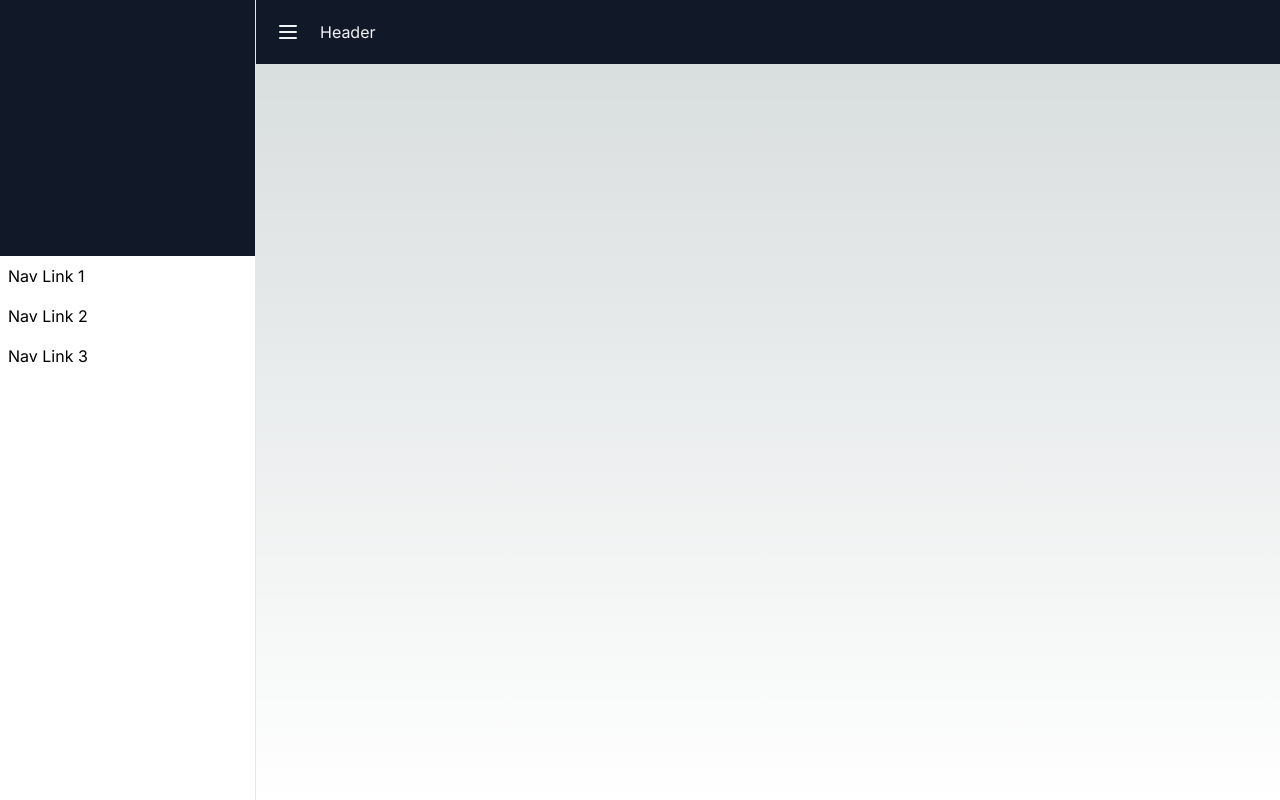
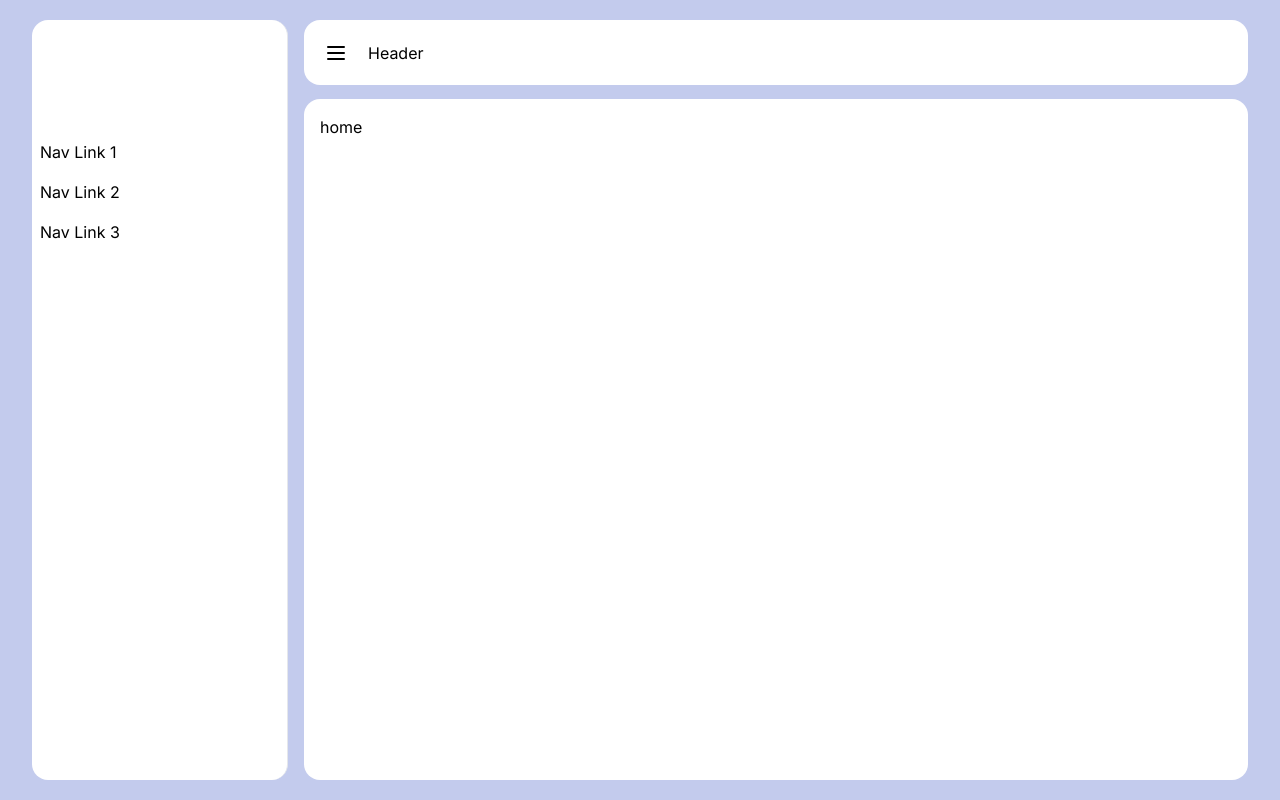
Before and after one commit to vijaysekar3626/asset-next, a Next.js app: page / in a window 1280 px wide. Built offline with nearby package versions, Linux system fonts and the light colour scheme.

Commit message:
layout changes

```diff
--- a/src/app/(wrap)/layout.tsx
+++ b/src/app/(wrap)/layout.tsx
@@ -1,5 +1,4 @@
-
-import CommLayout from '@/components/commonlayouts';
+import CommLayout from '@/components/Commonlayouts';
 
 function layout({ children }: { children: React.ReactNode}) {
   return (
--- a/src/app/Header.tsx
+++ b/src/app/Header.tsx
@@ -6,7 +6,7 @@ interface HeaderProps {
 
 const Header: React.FC<HeaderProps> = ({ toggleSidebar }) => {
   return (
-    <header className="flex items-center p-4 text-semibold text-gray-100 bg-gray-900">
+    <header className="flex items-center p-4 text-semibold bg-white rounded-2xl h-[100%]">
       <button className="p-1 mr-4" onClick={toggleSidebar}>
         <svg xmlns="http://www.w3.org/2000/svg" fill="none" viewBox="0 0 24 24" stroke="currentColor" className="h-6 w-6">
           <path strokeLinecap="round" strokeLinejoin="round" strokeWidth="2" d="M4 6h16M4 12h16M4 18h16" />
--- a/src/app/Sidebar.tsx
+++ b/src/app/Sidebar.tsx
@@ -6,9 +6,9 @@ interface SidebarProps {
 
 const Sidebar: React.FC<SidebarProps> = ({ sidebarOpen }) => {
   return (
-    <aside className={`flex-shrink-0 w-64 flex flex-col border-r transition-all duration-300 ${!sidebarOpen ? '-ml-64' : ''}`}>
-      <div className="h-64 bg-gray-900"></div>
-      <nav className="flex-1 flex flex-col bg-white">
+    <aside className={`flex-shrink-0 w-64 flex flex-col border-r transition-all duration-300 rounded-2xl bg-white ${!sidebarOpen ? 'w-20' : ''}`}>
+      <div className="h-28   rounded-t-2xl"></div>
+      <nav className="flex-1 flex flex-col ">
         <a href="#" className="p-2">Nav Link 1</a>
         <a href="#" className="p-2">Nav Link 2</a>
         <a href="#" className="p-2">Nav Link 3</a>
--- a/src/app/globals.css
+++ b/src/app/globals.css
@@ -2,32 +2,21 @@
 @tailwind components;
 @tailwind utilities;
 
-:root {
-  --foreground-rgb: 0, 0, 0;
-  --background-start-rgb: 214, 219, 220;
-  --background-end-rgb: 255, 255, 255;
+html{
+  height: 100%;
+  width: 100%;
 }
 
-@media (prefers-color-scheme: dark) {
-  :root {
-    --foreground-rgb: 255, 255, 255;
-    --background-start-rgb: 0, 0, 0;
-    --background-end-rgb: 0, 0, 0;
-  }
+body{
+  width: 100%;
+  height: 100%;
+  display: flex;
+  align-items: center;
+  justify-content: center;
+  background:#C3CBED;
+
 }
-
-body {
-  color: rgb(var(--foreground-rgb));
-  background: linear-gradient(
-      to bottom,
-      transparent,
-      rgb(var(--background-end-rgb))
-    )
-    rgb(var(--background-start-rgb));
+.root{
+  width: 95%;
+  height: 95%;
 }
-
-@layer utilities {
-  .text-balance {
-    text-wrap: balance;
-  }
-}
--- a/src/app/page.tsx
+++ b/src/app/page.tsx
@@ -1,10 +1,10 @@
+import CommLayout from "@/components/Commonlayouts";
 
-import CommLayout from '@/components/commonlayouts';
 
 function  Home({children}:{children: React.ReactNode}) {
   return (
-    <div className="">
-      <CommLayout>{children}</CommLayout>
+    <div className="root">
+      <CommLayout>home</CommLayout>
     </div>
   );
 };
--- a/src/components/Commonlayouts.tsx
+++ b/src/components/Commonlayouts.tsx
@@ -1,4 +1,5 @@
 'use client'
+
 import Header from '@/app/Header';
 import Sidebar from '@/app/Sidebar';
 import React, { useState } from 'react'
@@ -11,11 +12,11 @@ function CommLayout({ children }: { children: React.ReactNode}) {
     setSidebarOpen(!sidebarOpen);
   };
   return (
-    <div className="flex overflow-x-hidden h-screen">
+    <div className="flex overflow-x-hidden h-full gap-4">
       <Sidebar sidebarOpen={sidebarOpen} />
-      <div className="flex-1">
+      <div className="grid grid-rows-[65px_auto] w-full h-full items-end">
         <Header toggleSidebar={toggleSidebar} />
-        <main className="p-4">{children}</main>
+        <main className="p-4 bg-white h-[98%] rounded-2xl overflow-y-auto">{children}</main>
       </div>
     </div>
   )
--- a/tailwind.config.ts
+++ b/tailwind.config.ts
@@ -13,6 +13,9 @@ const config: Config = {
         "gradient-conic":
           "conic-gradient(from 180deg at 50% 50%, var(--tw-gradient-stops))",
       },
+      gridTemplateRows:{
+        'custom': '65px auto',
+      },
     },
   },
   plugins: [],
```
